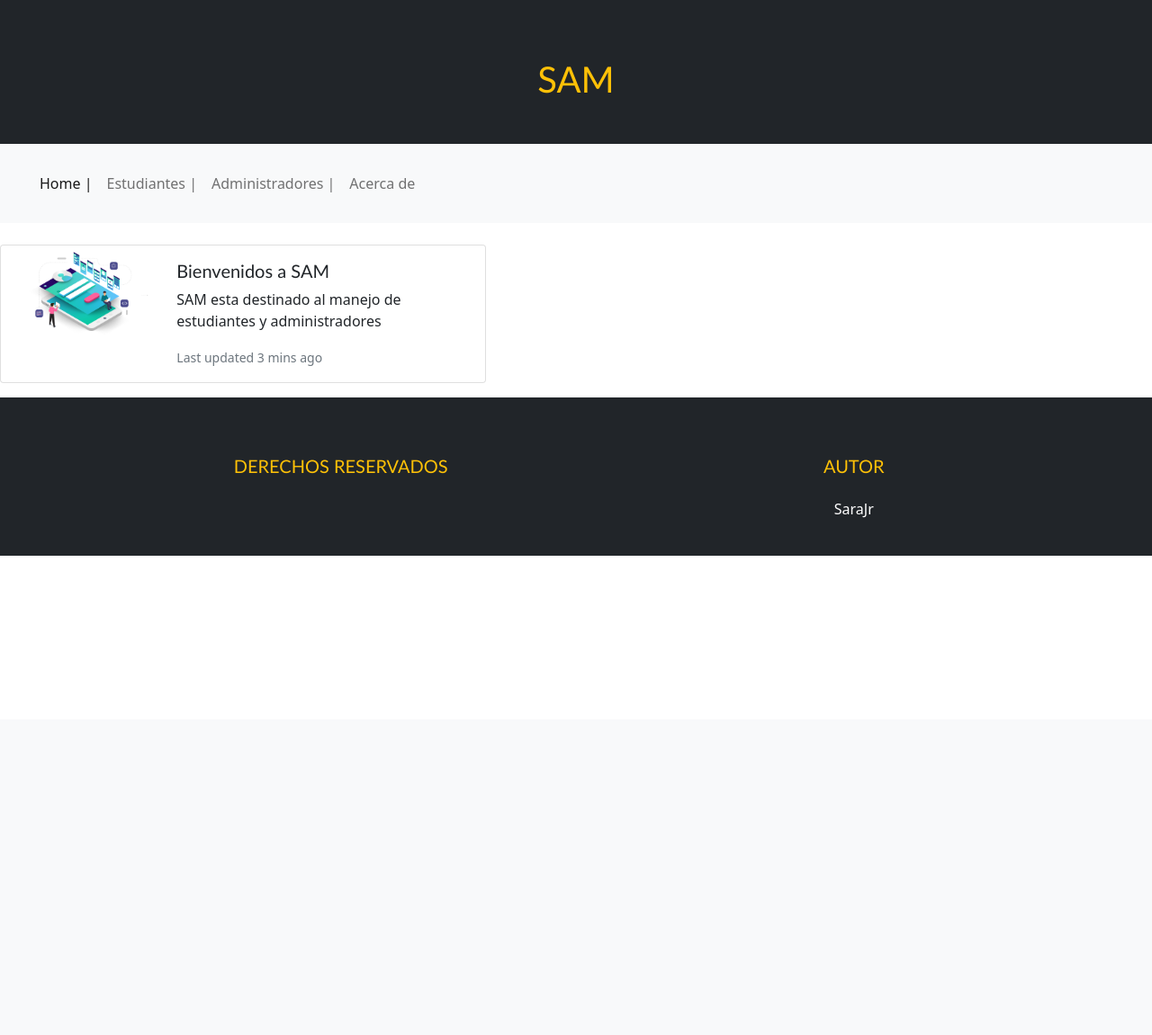
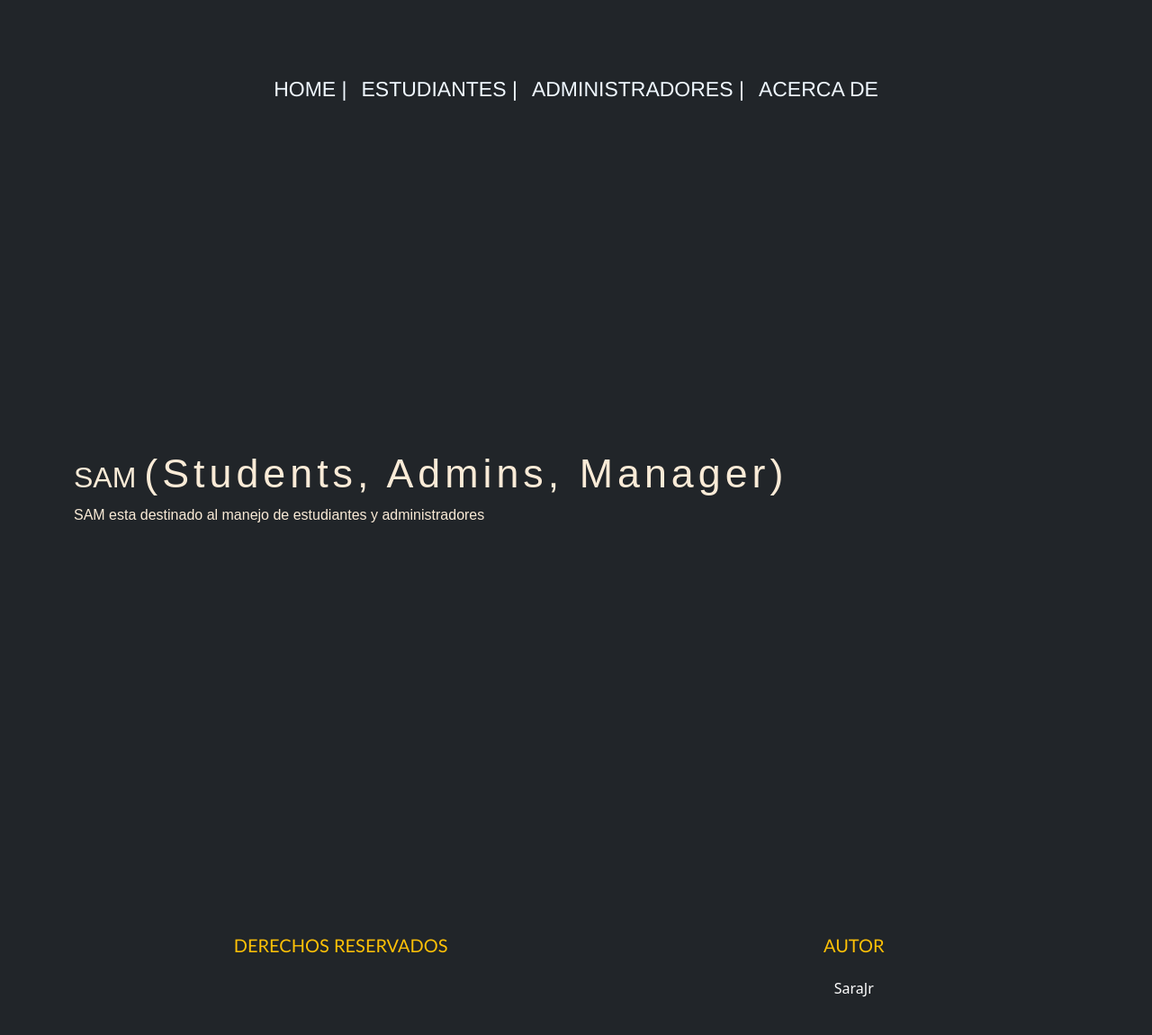
Before and after one commit to SaraJru/SAM, a Python web app: template SAM/app/templates/home.html in a window 1280 px wide. Shown: the whole page at 90% size. Before the commit the page ends 618 px from the top, so only its background shows below. Run offline with Jinja, Linux system fonts and the light colour scheme; the template is opened without the code that fills it, so the values that code supplies are empty.

Commit message:
Mejorando header, footer y tablas

```diff
--- /dev/null
+++ b/SAM/app/static/CSS/estilos.css
@@ -0,0 +1,41 @@
+.header{
+    width:100%;
+    min-height: 100vh;
+    background-repeat: no-repeat;
+    background-position: center;
+    background-size: cover;
+    background-attachment: fixed;
+}
+
+.navg a{
+    color:aliceblue!important;
+    font-family:'Franklin Gothic Medium', 'Arial Narrow', Arial, sans-serif;
+    font-size: 23px;
+    padding: 10px 15px;
+    text-align: center;
+    text-transform: uppercase;
+}
+
+.navg a:hover{
+    background-color: crimson;
+}
+
+.text-header{
+    min-height: 100vh;
+    color:antiquewhite;
+    font-family: 'Segoe UI', Tahoma, Geneva, Verdana, sans-serif;
+
+}
+
+.text-header h2{
+    font-family:fantasy;
+}
+
+.text-header span{
+    letter-spacing: 5px;
+    font-size: 1.4em;
+    font-family:fantasy;
+}
+.text-header p{
+    font-family: fantasy;
+}
--- a/SAM/app/templates/home.html
+++ b/SAM/app/templates/home.html
@@ -4,25 +4,20 @@
     <meta charset="UTF-8">
     <meta http-equiv="X-UA-Compatible" content="IE=edge">
     <link rel="stylesheet" href="../static/CSS/bootstrap.css">
+    <link rel="stylesheet" href="../static/CSS/estilos.css">
     <title>Home</title>
 </head>
 <body>
-    <header class="bg-dark text-white pt-5 pb-4">
-        <div class="container text-center text-md-left">
-            <div class="row text-center text-md-left">
-                <div class="col-md-3 col-lg-3 col-xl-3 mx-auto mt-3">
-                    <h1 class="text-uppercase mb-4 font-weight-bold text-warning">SAM</h1>
-                </div>
-            </div>
-        </div>
-    </header>
-    <nav class="navbar navbar-expand-lg navbar-light bg-light p-4">
+    <header class="header bg-dark text-white pt-5 pb-4">
+        <div class="container">
+            <nav class="navg navbar-expand-lg navbar-light bg-dark p-4">
                 <div class="container-fluid">
                 <button class="navbar-toggler" type="button" data-bs-toggle="collapse" data-bs-target="#navbarNavAltMarkup" aria-controls="navbarNavAltMarkup" aria-expanded="false" aria-label="Toggle navigation">
                     <span class="navbar-toggler-icon"></span>
                 </button>
                 <div class="collapse navbar-collapse" id="navbarNavAltMarkup">
-            <div class="navbar-nav">
+                    <div class="navbar-nav w-100 justify-content-center">
+
                     <a class="nav-link active" aria-current="page" href="../templates/home.html">Home     |</a>
                     <a class="nav-link" href="../templates/estudiantes.html">Estudiantes     |</a>
                     <a class="nav-link" href="../templates/administradores.html">Administradores     |</a>
@@ -31,21 +26,19 @@
                 </div>
                 </div>
         </nav>
-<br>
-<div class="card mb-3 " style="max-width: 540px;">
-<div class="row g-0">
-<div class="col-md-4">
-<img src="../static/images/1.png" class="img-fluid rounded-start" alt="...">
 </div>
-<div class="col-md-8">
-<div class="card-body">
-    <h5 class="card-title">Bienvenidos a SAM</h5>
-    <p class="card-text">SAM esta destinado al manejo de estudiantes y administradores</p>
-    <p class="card-text"><small class="text-muted">Last updated 3 mins ago</small></p>
+<div class="text-header d-flex align-items-center">
+    <div class="container">
+        <div class="row">
+            <div clas="col-sm-8">
+                <h2>SAM <span>(Students, Admins, Manager)</span> </h2>
+                <p>SAM esta destinado al manejo de estudiantes y administradores</p>
+            </div>
+
         </div>
     </div>
 </div>
-</div>
+    </header>
 </body>
 <footer class="bg-dark text-white pt-5 pb-4">
     <div class="container text-center text-md-left">
```
Also changed, not shown: SAM/app/templates/AcercaDe.html (+9 -11 lines), SAM/app/templates/administradores.html (+9 -12 lines), SAM/app/templates/estudiantes.html (+9 -12 lines). Lines whose indentation alone changed are shown as unchanged.
